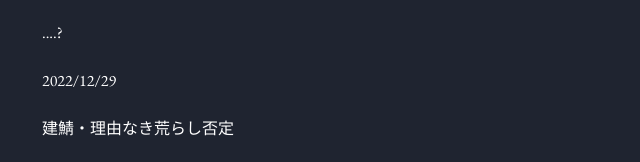
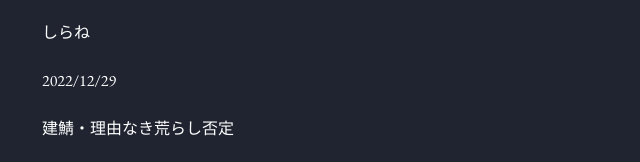
Before and after one commit to republic5/web-site, a plain HTML site: page index.html in a window 1280 px wide. Shown: the part 829-991 px from the top of the page, 128-768 px from the left. Drawn offline with nearby package versions, Linux system fonts and the light colour scheme.

Commit message:
Update index.html

```diff
--- a/index.html
+++ b/index.html
@@ -35,7 +35,7 @@
                     </section>
                     <section>
                         <h2 class="icon">歴史</h2>
-                        <p>....?</p>
+                        <p>しらね</p>
                         <p>2022/12/29</p>
                         <p>建鯖・理由なき荒らし否定</p>
                     </section>
```
